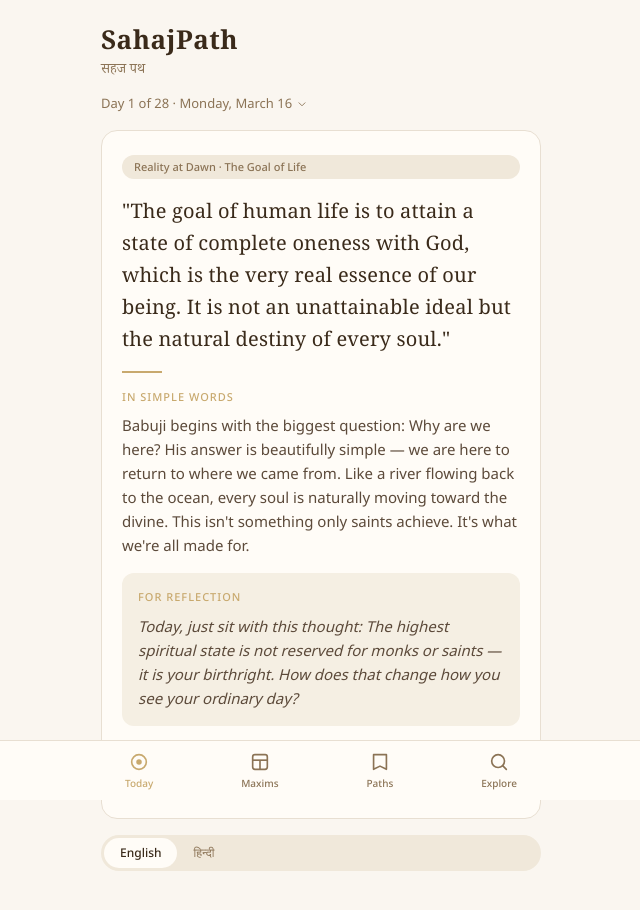
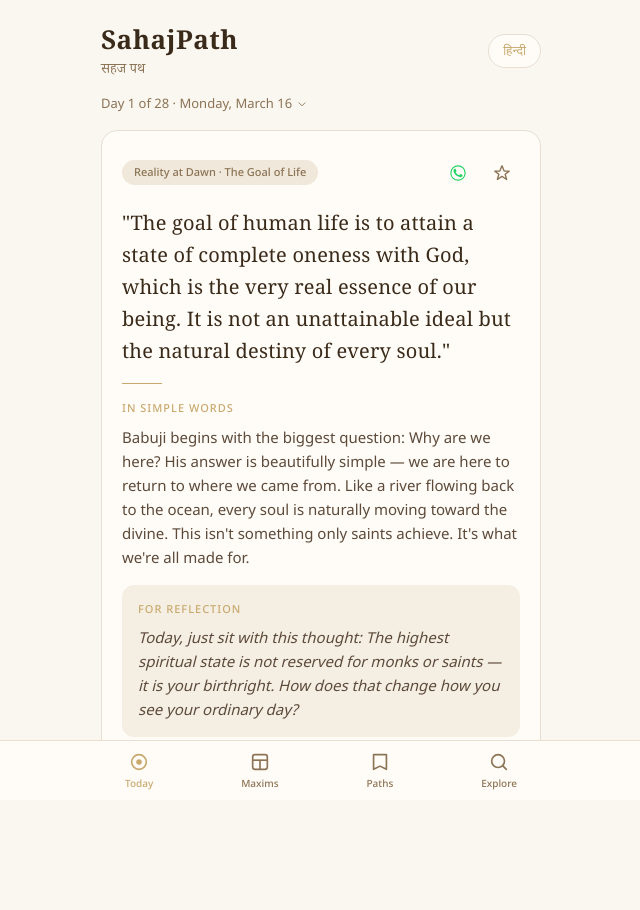
Before and after one commit to shubham101194/sahajpath, a React (Vite) app: page / in a window 1280 px wide. Shown: the top 910 px of the page, without its empty margins (319-959 px from the left). After the commit the page ends 854 px from the top, so only its background shows below. Built offline with nearby package versions, Linux system fonts and the light colour scheme.

Commit message:
Add gitignore, move language toggle to header

```diff
--- a/src/components/Icons.tsx
+++ b/src/components/Icons.tsx
@@ -55,9 +55,9 @@
 );
 
 export const IconWhatsApp = ({ size = 16 }: P) => (
-  <svg width={size} height={size} viewBox="0 0 24 24" fill="white">
+  <svg width={size} height={size} viewBox="0 0 24 24" fill="#25D366">
     <path d="M17.472 14.382c-.297-.149-1.758-.867-2.03-.967-.273-.099-.471-.148-.67.15-.197.297-.767.966-.94 1.164-.173.199-.347.223-.644.075-.297-.15-1.255-.463-2.39-1.475-.883-.788-1.48-1.761-1.653-2.059-.173-.297-.018-.458.13-.606.134-.133.298-.347.446-.52.149-.174.198-.298.298-.497.099-.198.05-.371-.025-.52-.075-.149-.669-1.612-.916-2.207-.242-.579-.487-.5-.669-.51-.173-.008-.371-.01-.57-.01-.198 0-.52.074-.792.372-.272.297-1.04 1.016-1.04 2.479 0 1.462 1.065 2.875 1.213 3.074.149.198 2.096 3.2 5.077 4.487.709.306 1.262.489 1.694.625.712.227 1.36.195 1.871.118.571-.085 1.758-.719 2.006-1.413.248-.694.248-1.289.173-1.413-.074-.124-.272-.198-.57-.347z"/>
-    <circle cx="12" cy="12" r="9.5" fill="none" stroke="white" strokeWidth="1.5"/>
+    <circle cx="12" cy="12" r="9.5" fill="none" stroke="#25D366" strokeWidth="1.5"/>
   </svg>
 );
 
--- a/src/components/TeachingCard.tsx
+++ b/src/components/TeachingCard.tsx
@@ -28,7 +28,30 @@
 
   return (
     <div className="card stack gap-lg">
-      <span className="source-tag">{sourceText}</span>
+      {/* Top row: source tag + action icons */}
+      <div className="flex-between">
+        <span className="source-tag">{sourceText}</span>
+        <div className="flex-row gap-sm">
+          <button
+            className="icon-btn"
+            onClick={onShare}
+            aria-label="Share on WhatsApp"
+          >
+            <IconWhatsApp size={18} />
+          </button>
+          <button
+            className={`icon-btn ${isFavorite ? 'icon-btn-favorite' : ''}`}
+            onClick={onToggleFavorite}
+            aria-label={isFavorite ? 'Remove from favorites' : 'Add to favorites'}
+          >
+            <IconStar
+              color={isFavorite ? '#C97B6B' : '#8B7355'}
+              size={18}
+              filled={isFavorite}
+            />
+          </button>
+        </div>
+      </div>
 
       <p className={language === 'hi' ? 'teaching-large-hi' : 'teaching-large'}>
         "{text}"
@@ -45,23 +68,6 @@
         <span className="section-label">{t('forReflection', language)}</span>
         <p className={language === 'hi' ? 'body-large-hi' : 'body-large'}>{reflection}</p>
       </div>
-
-      <div className="flex-row gap-sm" style={{ marginTop: 4 }}>
-        <button className="btn-share" onClick={onShare}>
-          <IconWhatsApp />
-          {t('shareOnWhatsApp', language)}
-        </button>
-        <button
-          className={`btn-favorite ${isFavorite ? 'active' : ''}`}
-          onClick={onToggleFavorite}
-          aria-label={isFavorite ? 'Remove from favorites' : 'Add to favorites'}
-        >
-          <IconStar
-            color={isFavorite ? '#C97B6B' : '#8B7355'}
-            filled={isFavorite}
-          />
-        </button>
-      </div>
     </div>
   );
 };
--- a/src/index.css
+++ b/src/index.css
@@ -199,6 +199,46 @@
   font-size: 14px;
   color: var(--muted-brown);
   margin-top: 2px;
+}
+
+/* ─── Language Switch (header) ────────────────── */
+
+.lang-switch-btn {
+  font-size: 13px;
+  font-weight: 500;
+  color: var(--saffron);
+  padding: 6px 14px;
+  border-radius: var(--pill-radius);
+  border: 0.5px solid var(--border);
+  background: var(--warm-white);
+  transition: background-color 0.15s;
+  white-space: nowrap;
+}
+
+.lang-switch-btn:active {
+  background: var(--sand);
+}
+
+/* ─── Icon Buttons (card top-right) ───────────── */
+
+.icon-btn {
+  width: 36px;
+  height: 36px;
+  border-radius: 10px;
+  display: flex;
+  align-items: center;
+  justify-content: center;
+  background: transparent;
+  transition: background-color 0.15s, transform 0.1s;
+}
+
+.icon-btn:active {
+  transform: scale(0.9);
+  background: var(--sand);
+}
+
+.icon-btn-favorite {
+  background: var(--favorite-rose-light);
 }
 
 /* ─── Cards ───────────────────────────────────── */
--- a/src/screens/HomeScreen.tsx
+++ b/src/screens/HomeScreen.tsx
@@ -41,6 +41,12 @@
           <h1 className="app-name">SahajPath</h1>
           <p className="app-name-hi">सहज पथ</p>
         </div>
+        <button
+          className="lang-switch-btn"
+          onClick={() => setLanguage(language === 'en' ? 'hi' : 'en')}
+        >
+          {language === 'en' ? 'हिन्दी' : 'English'}
+        </button>
       </div>
 
       {/* Day counter — tappable */}
@@ -66,16 +72,6 @@
         onShare={handleShare}
       />
 
-      {/* Language Toggle */}
-      <div className="lang-toggle" style={{ marginTop: 16 }}>
-        <button className={language === 'en' ? 'active' : ''} onClick={() => setLanguage('en')}>
-          English
-        </button>
-        <button className={language === 'hi' ? 'active' : ''} onClick={() => setLanguage('hi')}>
-          हिन्दी
-        </button>
-      </div>
-
       {/* Day Picker Modal */}
       {showDayPicker && <DayPicker onClose={() => setShowDayPicker(false)} />}
     </div>
--- a/src/screens/TeachingDetailScreen.tsx
+++ b/src/screens/TeachingDetailScreen.tsx
@@ -29,10 +29,18 @@
 
   return (
     <div className="screen page-enter">
-      <button className="back-btn" onClick={() => navigate(-1)}>
-        <IconChevronLeft color="var(--warm-brown)" />
-        <span>{language === 'hi' ? `दिन ${teaching.day}` : `Day ${teaching.day}`}</span>
-      </button>
+      <div className="flex-between">
+        <button className="back-btn" onClick={() => navigate(-1)}>
+          <IconChevronLeft color="var(--warm-brown)" />
+          <span>{language === 'hi' ? `दिन ${teaching.day}` : `Day ${teaching.day}`}</span>
+        </button>
+        <button
+          className="lang-switch-btn"
+          onClick={() => setLanguage(language === 'en' ? 'hi' : 'en')}
+        >
+          {language === 'en' ? 'हिन्दी' : 'English'}
+        </button>
+      </div>
 
       <div style={{ marginTop: 12 }}>
         <TeachingCard
@@ -43,11 +51,6 @@
           onShare={handleShare}
         />
       </div>
-
-      <div className="lang-toggle" style={{ marginTop: 16 }}>
-        <button className={language === 'en' ? 'active' : ''} onClick={() => setLanguage('en')}>English</button>
-        <button className={language === 'hi' ? 'active' : ''} onClick={() => setLanguage('hi')}>हिन्दी</button>
-      </div>
     </div>
   );
 };
```
Also changed, not shown: 1 other file (tests, documents, lock files or other folders).
